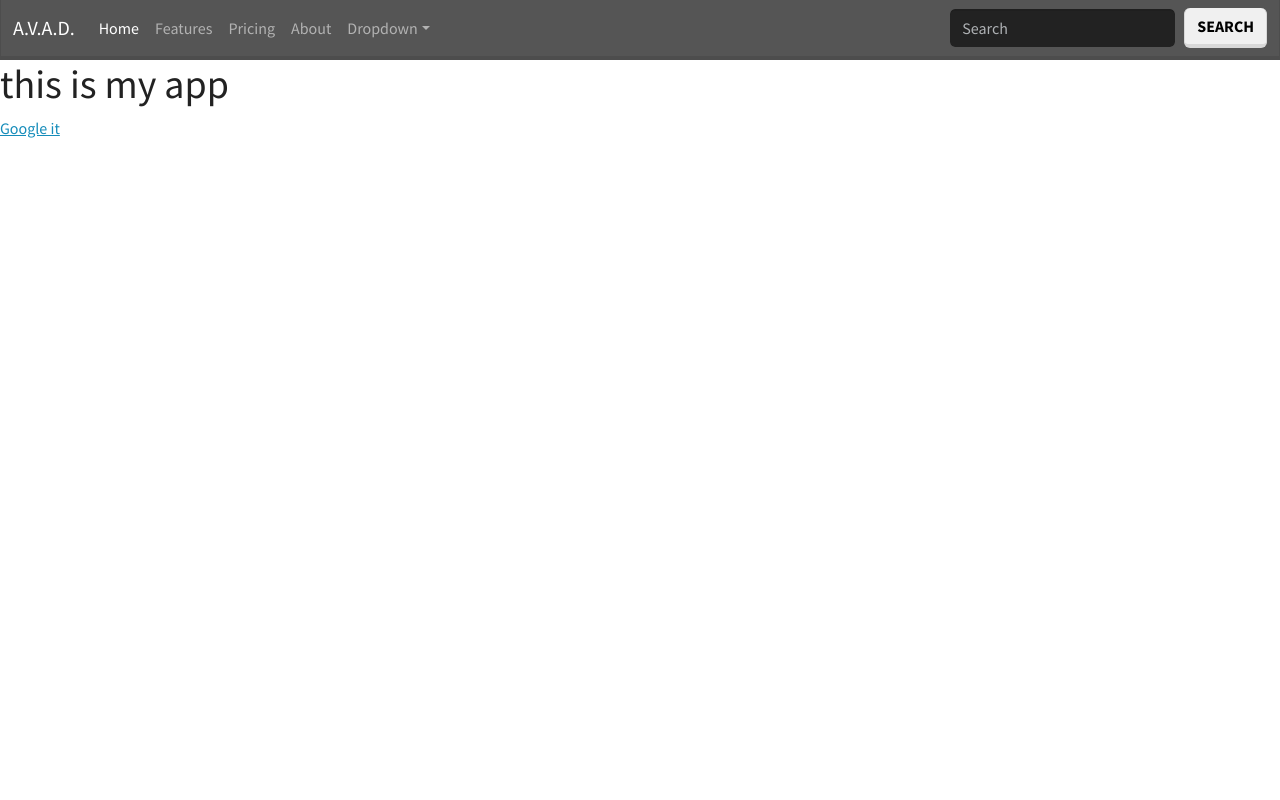
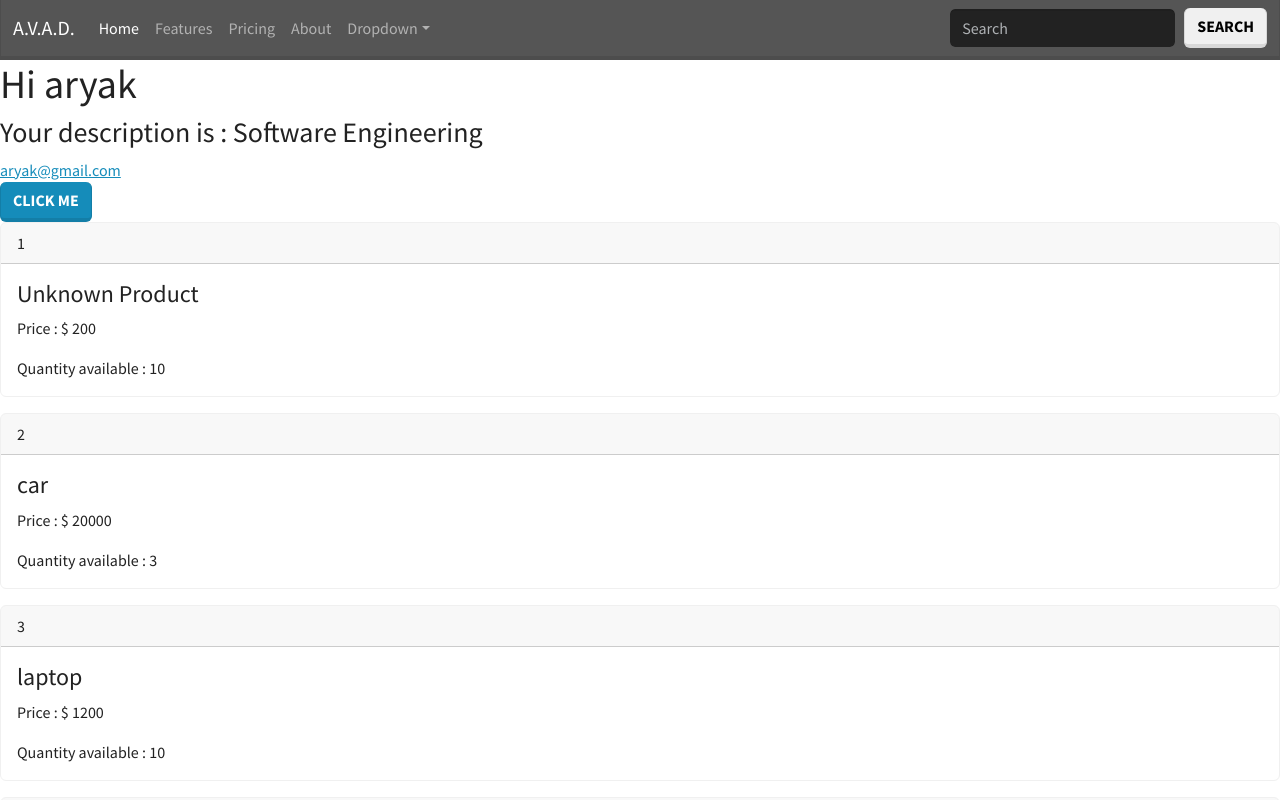
Before and after one commit to aryak0512/avad-ui, a React (Create React App) app: page / in a window 1280 px wide. Shown: the top 800 px of the page. Built offline with nearby package versions, Linux system fonts and the light colour scheme.

Commit message:
State and functions added

```diff
--- a/src/MainContent.jsx
+++ b/src/MainContent.jsx
@@ -1,17 +1,81 @@
 import React from "react";
+
 
 export class MainContent extends React.Component {
 
+    state = {
+        "name": "aryak",
+        "description": "Software Engineering",
+        "email": "aryak@gmail.com",
+        "products": [
+            {id: 1, name: null, price: 200, quantity: 10},
+            {id: 2, name: "car", price: 20000, quantity: 3},
+            {id: 3, name: "laptop", price: 1200, quantity: 10},
+            {id: 4, name: "Tea", price: 23, quantity: 0},
+        ]
+    };
+
     render(){
+
+        return (<React.Fragment>
+
+            {this.printBasicInfo()}
+
+            <button type="button" className="btn btn-primary" onClick={this.onClick}>CLICK ME</button>
+
+            {this.loadProductCard()}
+
+        </React.Fragment>)
+    }
+
+    /**
+     * by making this as arrow function, we refer the method to point to component state
+     * and not button state while using "this.setState" method
+     */
+    onClick = () => {
+        console.log("clicked");
+        this.setState({name: "Rajesh", description: "Mech Engineering"});
+    }
+
+    /**
+     * can hold any complex validation logic here
+     * @param name
+     * @returns {*|string}
+     */
+    getProductName = (name) => {
+
+        if (name)
+            return name;
+        else
+            return "Unknown Product";
+    }
+
+    /**
+     * iterate over products array, specify the unique key
+     * @returns {unknown[]}
+     */
+    loadProductCard = () => {
+        return this.state.products.map((item, index) => (
+
+            <div className="card border-secondary mb-3" key={item.id}>
+                <div className="card-header">{item.id}</div>
+                <div className="card-body">
+                    <h4 className="card-title">{this.getProductName(item.name)}</h4>
+                    <p className="card-text">Price : $ {(item.price == null) ? "No price" : item.price}</p>
+                    <p className="card-text">Quantity available
+                        : {(item.quantity === 0) ? "Out of stock!" : item.quantity}</p>
+                </div>
+            </div>
+
+        ))
+    }
+
+    printBasicInfo(){
         return (
-            <React.Fragment>
-
-                <div>
-                    <h1>this is my app</h1>
-                    <a href="http://www.google.com">Google it</a>
-                </div>
-
-            </React.Fragment>
-        )
+            <div>
+                <h1>Hi {this.state.name}</h1>
+                <h3>Your description is : {this.state.description}</h3>
+                <a href="#">{this.state.email}</a>
+            </div>)
     }
 }
```
